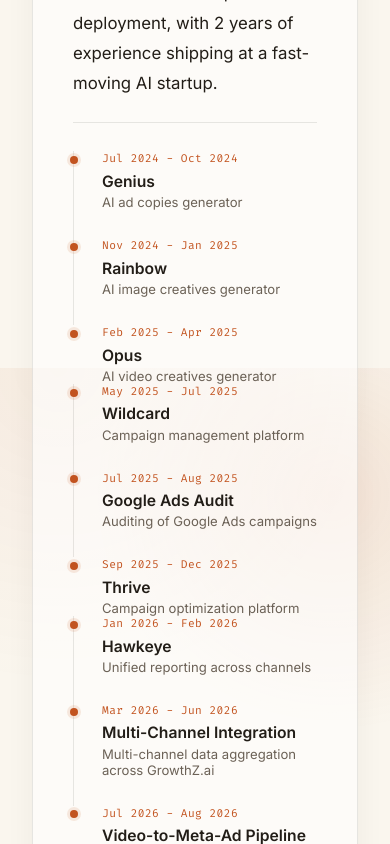
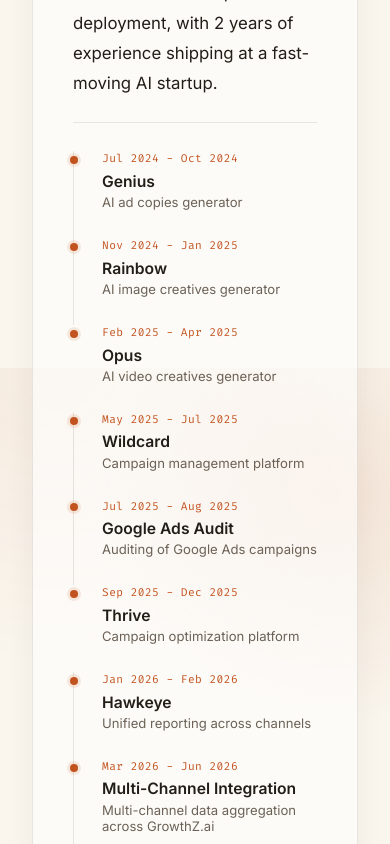
Before and after one commit to srishtiagarwall/srishti.dev, a Next.js app: page / in a window 390 px wide. Shown: the part 1320-2164 px from the top of the page. Built offline with nearby package versions, Linux system fonts and the light colour scheme; no server answers.

Commit message:
Fix: add spacing between stacked milestone columns on mobile

```diff
--- a/src/app/page.module.css
+++ b/src/app/page.module.css
@@ -690,7 +690,7 @@
 @media (max-width: 768px) {
   .milestoneFlow {
     grid-template-columns: 1fr;
-    gap: 0;
+    gap: 1.75rem 0;
   }
 
   .heroName {
```
